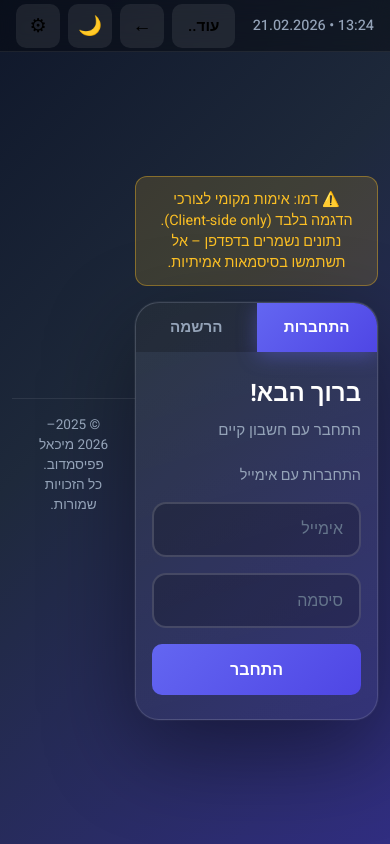
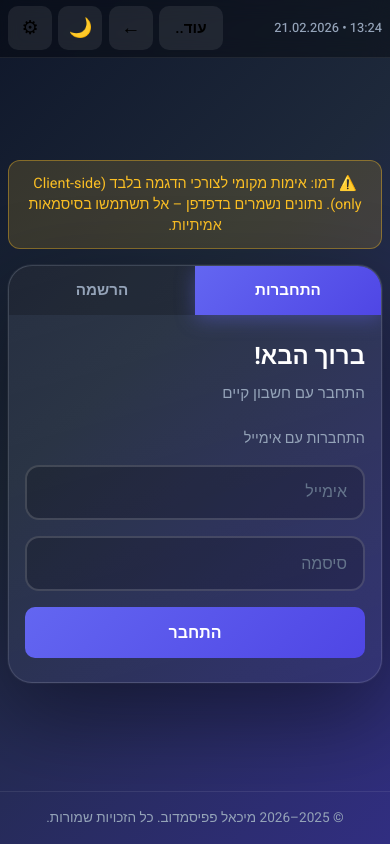
Before and after one commit to Michael2001papis/GssWuoly, a website built with Vite: page pages/login/index.html in a window 390 px wide. Built offline with nearby package versions, Linux system fonts and the light colour scheme.

Commit message:
0.0.1 טלפון

```diff
--- a/css/app.css
+++ b/css/app.css
@@ -64,11 +64,14 @@ html {
   top: 0;
   left: 0;
   right: 0;
-  height: 52px;
+  min-height: 52px;
+  height: auto;
   display: flex;
+  flex-wrap: wrap;
   align-items: center;
   justify-content: space-between;
-  padding: 0 1rem;
+  gap: 0.5rem;
+  padding: 0.5rem 0.75rem;
   z-index: 200;
   background: rgba(0,0,0,0.35);
   backdrop-filter: blur(10px);
@@ -94,8 +97,43 @@ html {
 
 .app-topbar-actions {
   display: flex;
+  flex-wrap: wrap;
   gap: 0.5rem;
   align-items: center;
+  justify-content: flex-end;
+  min-width: 0;
+}
+
+/* מובייל: מניעת חיתוכים – הטופ־בר יכול לרדת שורה */
+@media (max-width: 600px) {
+  .app-topbar {
+    padding: 0.5rem 0.6rem;
+    gap: 0.4rem;
+  }
+  .app-topbar-actions {
+    gap: 0.4rem;
+  }
+  .app-icon-btn {
+    width: 40px;
+    height: 40px;
+    min-width: 40px;
+    min-height: 40px;
+    font-size: 1.1rem;
+  }
+}
+
+@media (max-width: 400px) {
+  .app-topbar {
+    padding: 0.4rem 0.5rem;
+  }
+  .app-icon-btn {
+    width: 38px;
+    height: 38px;
+    min-width: 38px;
+    min-height: 38px;
+    font-size: 1rem;
+  }
+  #appClock { font-size: 0.8rem; }
 }
 
 .app-icon-btn {
@@ -191,7 +229,9 @@ html {
   position: absolute;
   top: calc(100% + 6px);
   right: 0;
-  min-width: 200px;
+  left: auto;
+  min-width: 160px;
+  max-width: calc(100vw - 1.5rem);
   padding: 0.5rem 0;
   background: var(--app-bg);
   border: 1px solid var(--app-border);
--- a/pages/games/snake/style.css
+++ b/pages/games/snake/style.css
@@ -624,6 +624,7 @@ body .app-copyright-footer {
 
 /* שלב 12 – Mobile: כרטיס מלא, קנבס 320-360px */
 @media (max-width: 600px) {
+  body { padding-top: 5.5rem; } /* מקום לטופ־בר כשהוא נשבר לשתי שורות */
   .snake-card {
     padding: 1.5rem 1rem;
     max-width: 100%;
--- a/pages/games/tic-tac-toe/style.css
+++ b/pages/games/tic-tac-toe/style.css
@@ -532,6 +532,7 @@ body .app-copyright-footer {
 }
 
 @media (max-width: 600px) {
+  body { padding-top: 5.5rem; } /* מקום לטופ־בר כשהוא נשבר לשתי שורות */
   .ttt-card {
     padding: 1.5rem 1rem;
     max-width: 100%;
--- a/pages/login/css/style.css
+++ b/pages/login/css/style.css
@@ -14,14 +14,32 @@ a, button, input, select {
   touch-action: manipulation;
 }
 
-body {
+/* מבנה מסך מלא: Topbar (קבוע) + תוכן (גדל) + Footer (תמיד בתחתית) */
+body.login-page {
   min-height: 100vh;
   display: flex;
+  flex-direction: column;
+  background: linear-gradient(135deg, #0f172a 0%, #1e293b 40%, #312e81 100%);
+  padding: 0;
+  padding-top: 52px; /* מקום לטופ־בר */
+  overflow-x: hidden;
+}
+
+body.login-page .login-wrapper {
+  flex: 1 1 auto;
+  display: flex;
+  flex-direction: column;
   justify-content: center;
   align-items: center;
-  background: linear-gradient(135deg, #0f172a 0%, #1e293b 40%, #312e81 100%);
-  padding: 2rem;
-  padding-top: 4rem;
+  padding: 1.5rem 1rem;
+  min-height: 0;
+  width: 100%;
+  overflow-x: hidden;
+}
+
+body.login-page .app-copyright-footer {
+  flex-shrink: 0;
+  margin-top: auto;
 }
 
 .back-btn {
@@ -65,6 +83,7 @@ body {
 .login-wrapper {
   width: 100%;
   max-width: 420px;
+  box-sizing: border-box;
 }
 
 .demo-disclaimer {
@@ -79,6 +98,9 @@ body {
 }
 
 .login-box {
+  width: 100%;
+  max-width: 100%;
+  box-sizing: border-box;
   background: linear-gradient(165deg, rgba(255,255,255,0.07) 0%, rgba(255,255,255,0.03) 100%);
   border: 1px solid rgba(255,255,255,0.12);
   border-radius: 24px;
@@ -133,6 +155,7 @@ body {
 .form-panel {
   display: none;
   padding: 2.5rem;
+  box-sizing: border-box;
 }
 
 .form-panel.active {
@@ -249,20 +272,20 @@ body {
 }
 
 @media (max-width: 600px) {
-  body { padding: 1rem; padding-top: 4rem; }
+  body.login-page .login-wrapper { padding: 1rem 0.75rem; }
   .login-wrapper { max-width: 100%; }
   .form-panel { padding: 1.75rem 1.5rem; }
   .form-panel h1 { font-size: 1.5rem; }
 }
 
 @media (max-width: 480px) {
-  body { padding: 0.75rem; padding-top: 4rem; }
+  body.login-page .login-wrapper { padding: 0.75rem 0.5rem; }
   .form-panel { padding: 1.5rem 1rem; }
   .tab-btn { padding: 0.85rem 1rem; font-size: 0.95rem; }
 }
 
 @media (max-width: 360px) {
-  body { padding: 0.5rem; padding-top: 4rem; }
+  body.login-page .login-wrapper { padding: 0.5rem 0.5rem; }
   .form-panel { padding: 1.25rem 0.75rem; }
   .form-panel h1 { font-size: 1.35rem; }
   .form-panel input { min-height: 44px; padding: 0.75rem 0.9rem; }
--- a/pages/login/index.html
+++ b/pages/login/index.html
@@ -28,7 +28,7 @@ Source: https://github.com/Michael2001papis/GssWuoly.git | עודכן: 2025
   <script src="./js/script.js" defer></script>
   <title>התחברות | Game Hub</title>
 </head>
-<body>
+<body class="login-page">
   <div class="app-topbar">
     <span id="appClock"></span>
     <div class="app-topbar-actions">
```
